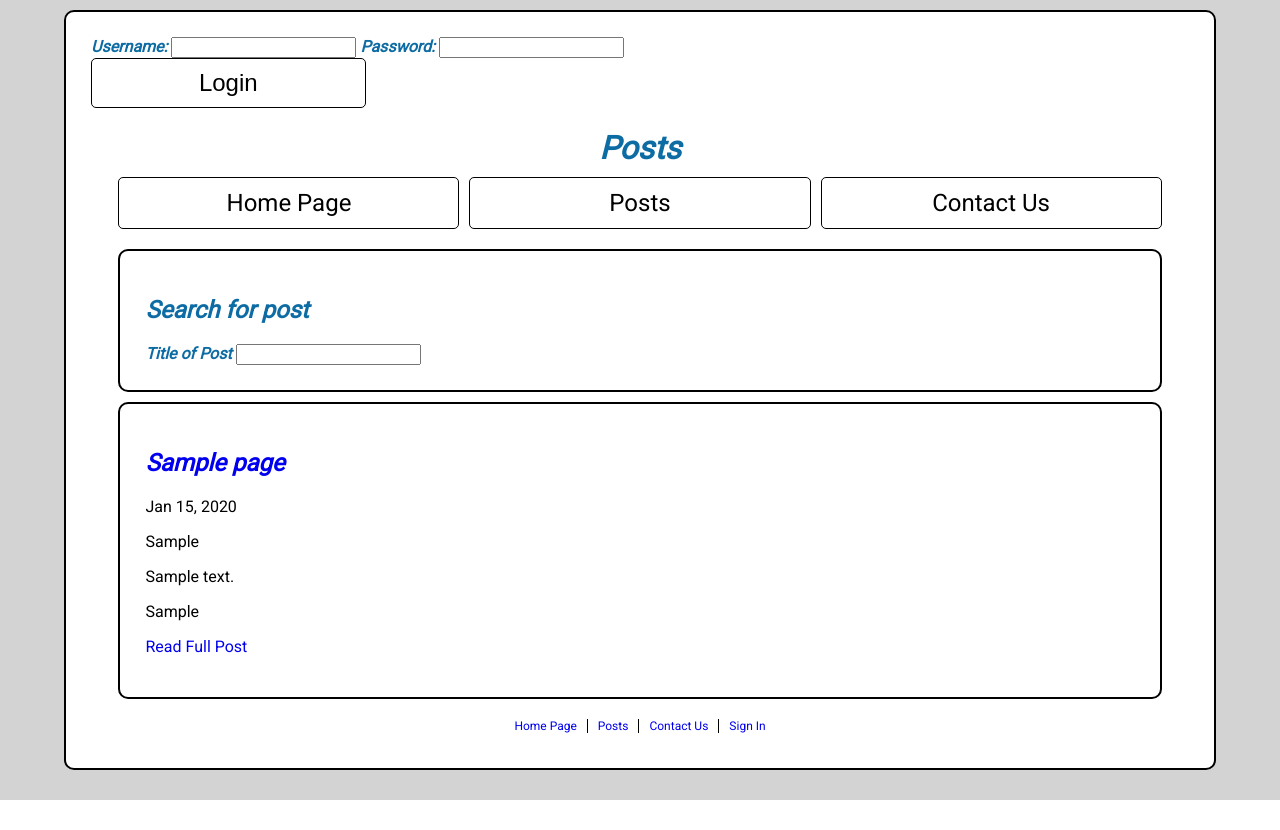
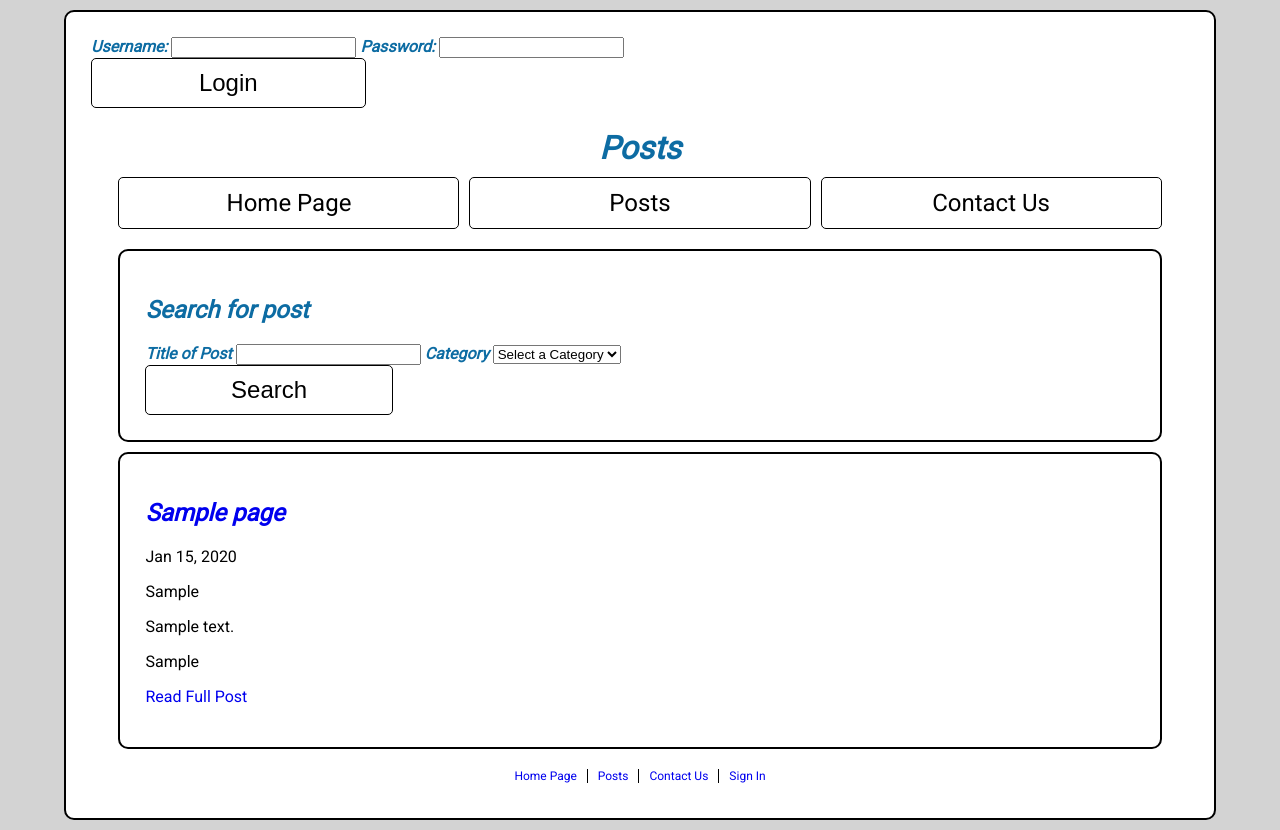
Before and after one commit to blowtorch5/Project-Web-Dev-2, a PHP site: page /posts.php in a window 1280 px wide. Before the commit the page ends 800 px from the top, so only its background shows below. Run offline with PHP 8.4, Linux system fonts and the light colour scheme; tables that the repository leaves empty or names only in its code hold one stand-in row (values such as "Sample post").

Commit message:
Added categories to posts and added search by category

```diff
--- a/posts.php
+++ b/posts.php
@@ -12,25 +12,51 @@ require('connect.php');
 
 session_start();
 
-if (isset($_POST['title'])) {
+if (isset($_POST['title']) && !$_POST['title'] == '') {
 
-    $title = filter_input(INPUT_POST, 'title', FILTER_SANITIZE_FULL_SPECIAL_CHARS);
+    if (isset($_POST['category']) && !$_POST['category'] == '') {
+        $title = filter_input(INPUT_POST, 'title', FILTER_SANITIZE_FULL_SPECIAL_CHARS);
+        $category = filter_input(INPUT_POST,'category', FILTER_SANITIZE_FULL_SPECIAL_CHARS);
 
-    $query = "SELECT * FROM pages WHERE title LIKE :title ORDER BY time_stamp DESC";
+        $query = "SELECT * FROM pages WHERE title LIKE :title AND category = :category ORDER BY time_stamp DESC";
+        $statement = $db->prepare($query);
+        $statement->bindValue(':title', '%' . $title . '%');
+        $statement->bindValue(':category', $category);
+        $statement->execute();
+
+        $posts = $statement->fetchAll();
+    } else {
+        $title = filter_input(INPUT_POST, 'title', FILTER_SANITIZE_FULL_SPECIAL_CHARS);
+
+        $query = "SELECT * FROM pages WHERE title LIKE :title ORDER BY time_stamp DESC";
+        $statement = $db->prepare($query);
+        $statement->bindValue(':title', '%' . $title . '%');
+        $statement->execute();
+
+        $posts = $statement->fetchAll();
+    }
+} elseif (isset($_POST['category']) && !$_POST['category'] == ''){
+    $category = filter_input(INPUT_POST,'category', FILTER_SANITIZE_FULL_SPECIAL_CHARS);
+
+    $query = "SELECT * FROM pages WHERE category = :category ORDER BY time_stamp DESC";
     $statement = $db->prepare($query);
-    $statement->bindValue(':title', '%' . $title . '%');
+    $statement->bindValue(':category', $category);
     $statement->execute();
 
     $posts = $statement->fetchAll();
-}
-else
-{
+} else {
     $query = "SELECT * FROM pages ORDER BY time_stamp DESC";
     $statement = $db->prepare($query);
     $statement->execute();
 
     $posts = $statement->fetchAll();
 }
+
+$query = "SELECT DISTINCT category FROM pages";
+$statement = $db->prepare($query);
+$statement->execute();
+
+$categories = $statement->fetchAll();
 
 ?>
 
@@ -81,8 +107,18 @@ else
                 <?php endif ?>
                 <h2>Search for post</h2>
                 <form method="post" action="posts.php">
-                    <label>Title of Post</label>
+                    <label for="title">Title of Post</label>
                     <input type="text" name="title" id="title">
+                    <label for="category">Category</label>
+                    <select id="category" name="category">
+                        <option value="">Select a Category</option>
+                        <?php foreach ($categories as $category): ?>
+                            <?php if(!$category['category'] == null): ?>
+                                <option value="<?=$category['category']?>"><?=$category['category']?></option>
+                            <?php endif ?>
+                        <?php endforeach ?>
+                    </select>
+                    <button type="submit">Search</button>
                 </form>
             </div>
             <?php if(count($posts) != 0): ?>
```
Also changed, not shown: edit.php (+11 -1 lines), edit_user.php (+11 -1 lines), index.php (+11 -1 lines), post.php (+11 -1 lines).
